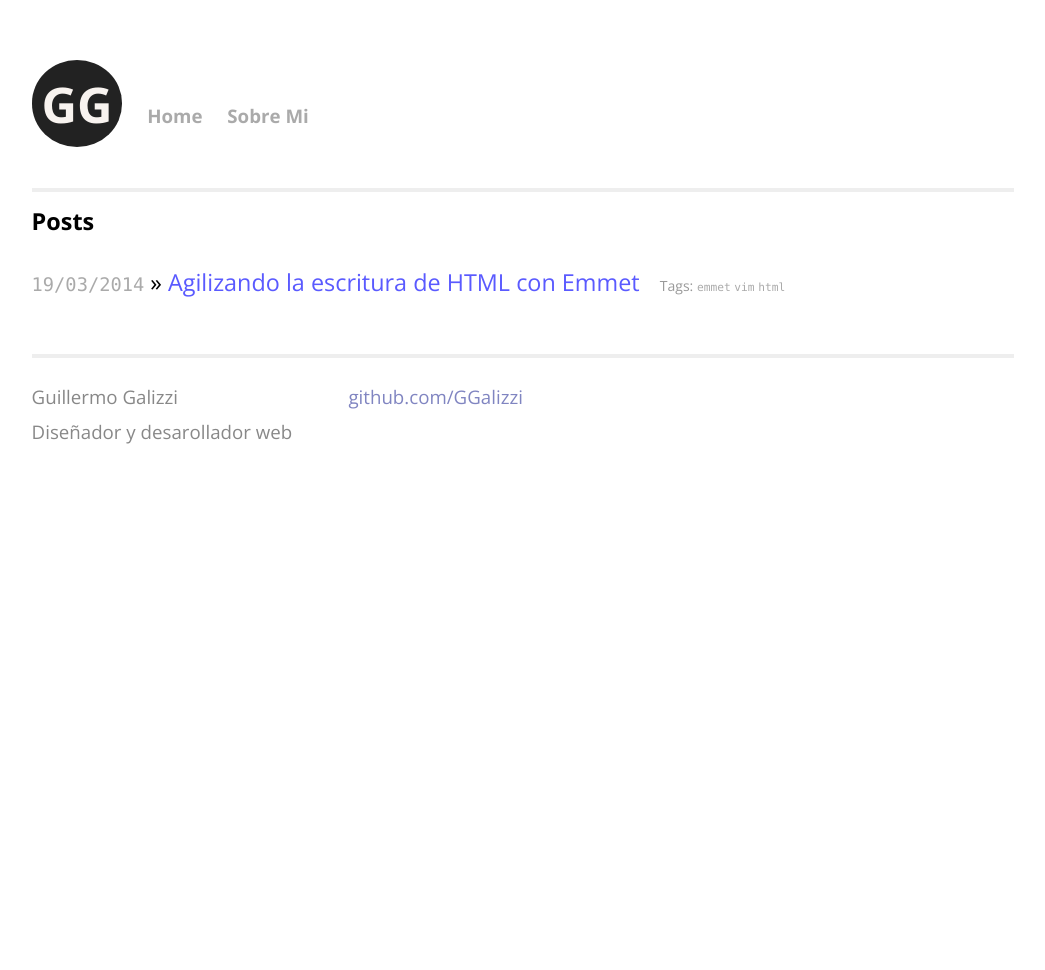
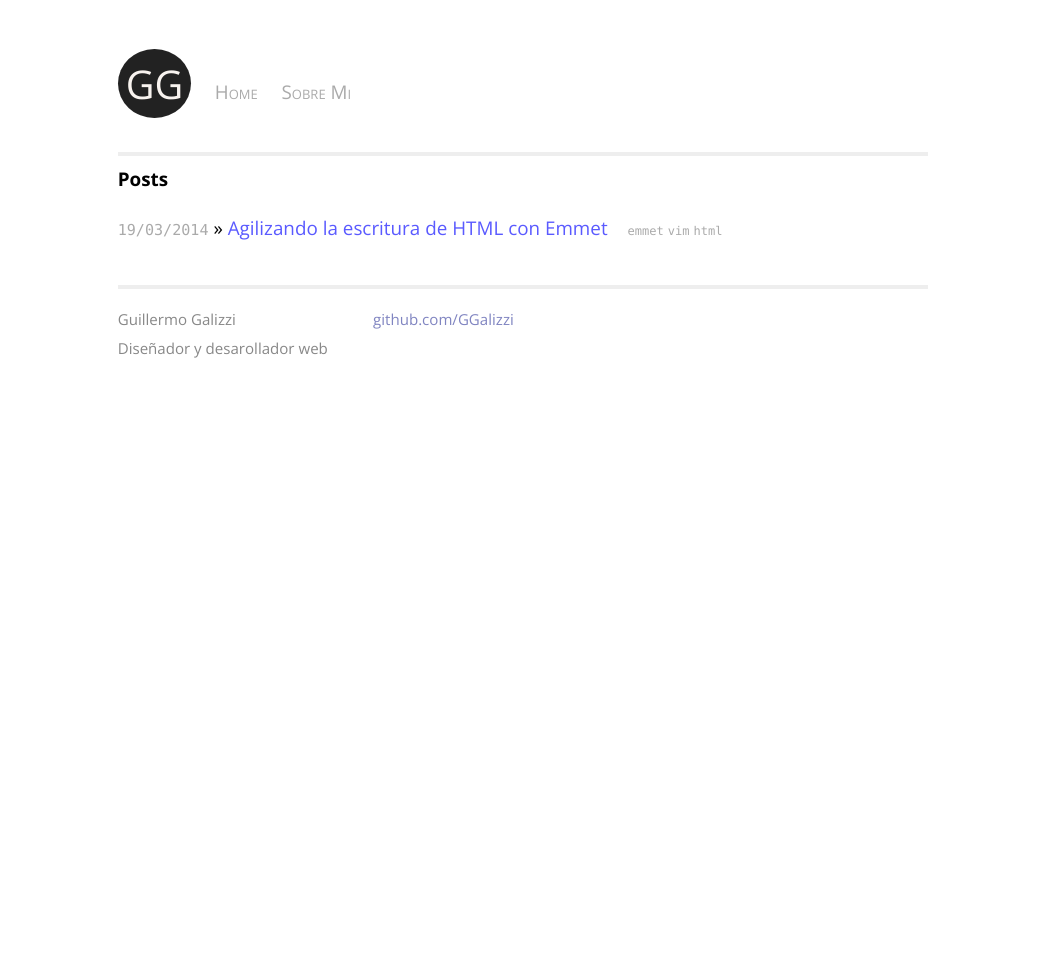
Before and after one commit to GGalizzi/ggalizzi.github.io_old, a Jekyll site: the page built from index.html, in a window 1280 px wide. Shown: the whole page, without its empty margins (117-1162 px from the left). Built offline with Jekyll 4.4.1, drawn with Linux system fonts in a browser that asks for light colours; Markdown is read by kramdown in place of the engine named in the settings.

Commit message:
Some responsiveness

```diff
--- a/css/main.css
+++ b/css/main.css
@@ -59,12 +59,7 @@ a:visited { color: #A4A; }
 .categories {
   margin-left: 1em;
   display: inline-block;
-  font-size: 60%;
-  color: #999;
-}
-
-.categories:before {
-  content: "Tags:";
+  font-size: 80%;
   color: #999;
 }
 
@@ -79,11 +74,34 @@ a:visited { color: #A4A; }
 /*****************************************************************************/
 
 .site {
-  font-size: 180%;
+  font-size: 120%;
   text-align: left;
-  width: 42em;
-  margin: 3em auto 2em;
+  width: 100%;
+  max-width: 36em;
+  padding: 0 1em;
+  margin: 2em auto;
   line-height: 1.5em;
+}
+
+@media all and (min-width: 780px) {
+  .site {
+    font-size: 140%;
+    width: 35em;
+    padding: none;
+    margin: 3em auto 2em;
+  }
+}
+
+@media all and (min-width: 1024px) {
+  .site {
+    width: 100%;
+    max-width: 45em;
+    font-size: 145%;
+  }
+
+  .post {
+    padding: 3em;
+  }
 }
 
 
@@ -93,7 +111,7 @@ a:visited { color: #A4A; }
   margin-bottom: 0.5em;
 }
 .header a {
-  font-weight: bold;
+  font-weight: normal;
   text-decoration: none;
 }
 
@@ -123,6 +141,7 @@ a:visited { color: #A4A; }
   text-transform: uppercase;
   display: inline-block;
   margin-bottom: 2em;
+  font-weight: normal;
 }
 
 .title a {
@@ -136,7 +155,8 @@ a:visited { color: #A4A; }
 .header a.extra {
   color: #aaa;
   margin-left: 1em;
-  font-size: 80%;
+  font-size: 100%;
+  font-variant: small-caps;
 }
 
 .header a.extra:hover {
--- a/css/syntax.css
+++ b/css/syntax.css
@@ -1,4 +1,4 @@
-.highlight  { background: #ffffff; }
+.highlight  { background: #ffffff; overflow-y: auto; }
 .highlight .c { color: #999988; font-style: italic } /* Comment */
 .highlight .err { color: #a61717; background-color: #e3d2d2 } /* Error */
 .highlight .k { font-weight: bold } /* Keyword */
```
